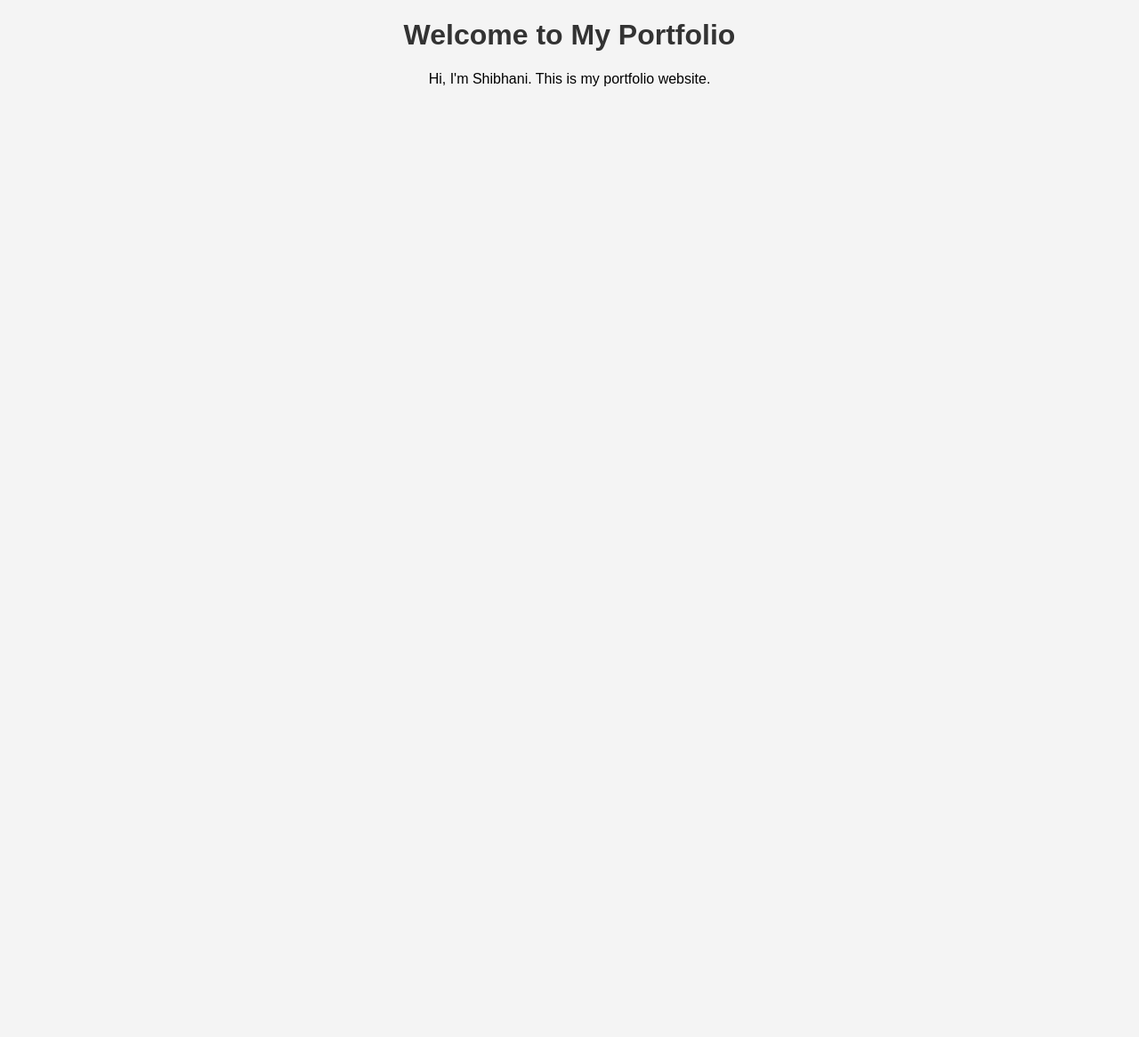
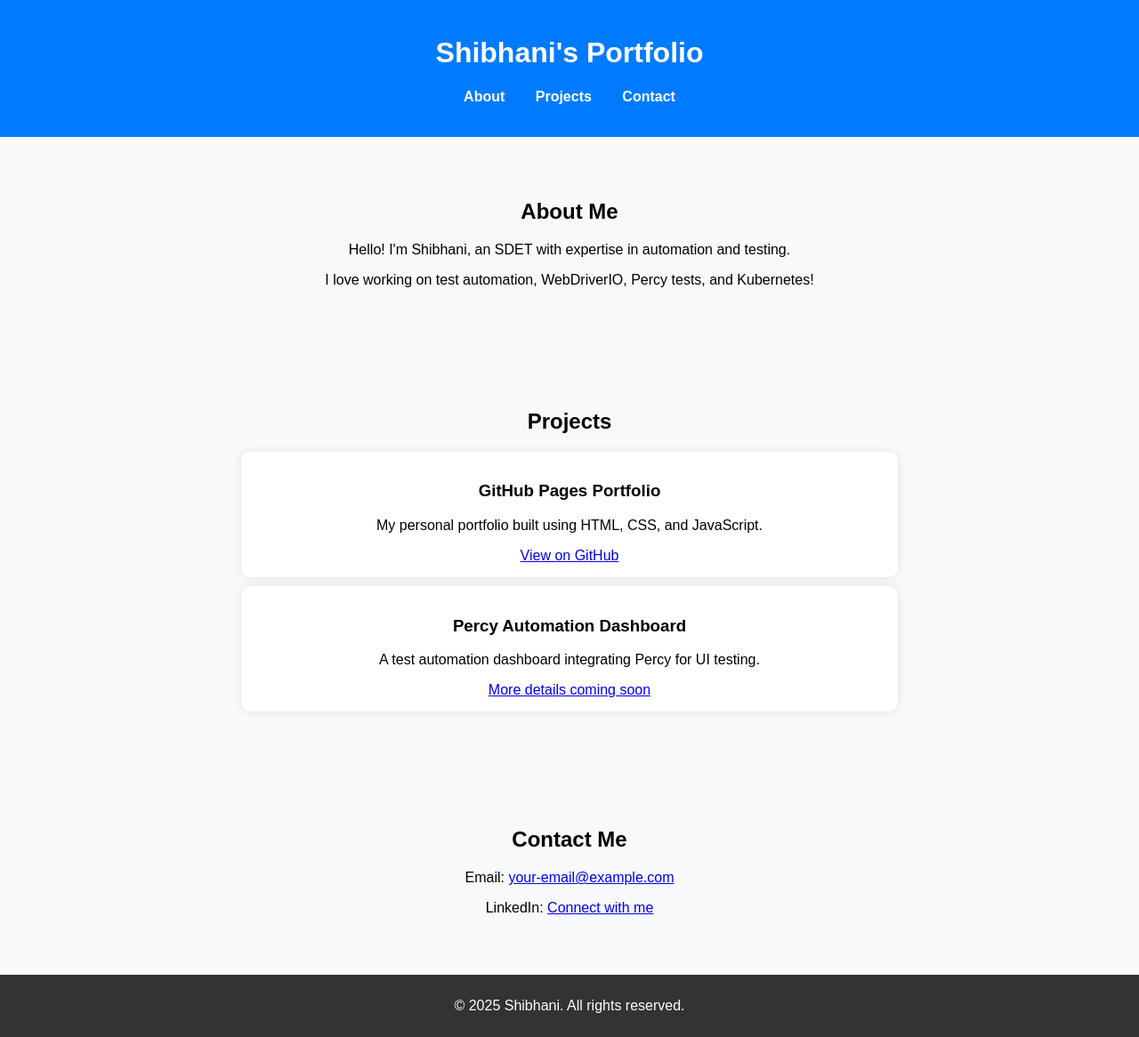
Before and after one commit to Shibhani13/Shibhani13.github.io, a plain HTML site: page index.html in a window 1280 px wide. Shown: the whole page at 89% size. Before the commit the page ends 800 px from the top, so only its background shows below. Drawn offline with Linux system fonts and the light colour scheme.

Commit message:
added styles

```diff
--- a/index.html
+++ b/index.html
@@ -8,11 +8,44 @@
 </head>
 <body>
     <header>
-        <h1>Welcome to My Portfolio</h1>
+        <h1>Shibhani's Portfolio</h1>
+        <nav>
+            <ul>
+                <li><a href="#about">About</a></li>
+                <li><a href="#projects">Projects</a></li>
+                <li><a href="#contact">Contact</a></li>
+            </ul>
+        </nav>
     </header>
-    <section>
-        <p>Hi, I'm Shibhani. This is my portfolio website.</p>
+
+    <section id="about">
+        <h2>About Me</h2>
+        <p>Hello! I'm Shibhani, an SDET with expertise in automation and testing.</p>
+        <p>I love working on test automation, WebDriverIO, Percy tests, and Kubernetes!</p>
     </section>
-    <script src="script.js"></script>
+
+    <section id="projects">
+        <h2>Projects</h2>
+        <div class="project">
+            <h3>GitHub Pages Portfolio</h3>
+            <p>My personal portfolio built using HTML, CSS, and JavaScript.</p>
+            <a href="https://github.com/your-username/your-username.github.io" target="_blank">View on GitHub</a>
+        </div>
+        <div class="project">
+            <h3>Percy Automation Dashboard</h3>
+            <p>A test automation dashboard integrating Percy for UI testing.</p>
+            <a href="#">More details coming soon</a>
+        </div>
+    </section>
+
+    <section id="contact">
+        <h2>Contact Me</h2>
+        <p>Email: <a href="mailto:your-email@example.com">your-email@example.com</a></p>
+        <p>LinkedIn: <a href="https://linkedin.com/in/yourprofile" target="_blank">Connect with me</a></p>
+    </section>
+
+    <footer>
+        <p>© 2025 Shibhani. All rights reserved.</p>
+    </footer>
 </body>
 </html>
--- a/style.css
+++ b/style.css
@@ -1,8 +1,42 @@
 body {
     font-family: Arial, sans-serif;
+    background-color: #f8f9fa;
     text-align: center;
-    background-color: #f4f4f4;
+    margin: 0;
+    padding: 0;
 }
-h1 {
-    color: #333;
+header {
+    background-color: #007bff;
+    color: white;
+    padding: 20px;
 }
+nav ul {
+    list-style-type: none;
+    padding: 0;
+}
+nav ul li {
+    display: inline;
+    margin: 0 15px;
+}
+nav ul li a {
+    color: white;
+    text-decoration: none;
+    font-weight: bold;
+}
+section {
+    padding: 50px;
+}
+.project {
+    background: white;
+    padding: 15px;
+    margin: 10px auto;
+    width: 60%;
+    border-radius: 10px;
+    box-shadow: 0 0 10px rgba(0, 0, 0, 0.1);
+}
+footer {
+    background-color: #333;
+    color: white;
+    padding: 10px;
+    position: relative;
+}
```
